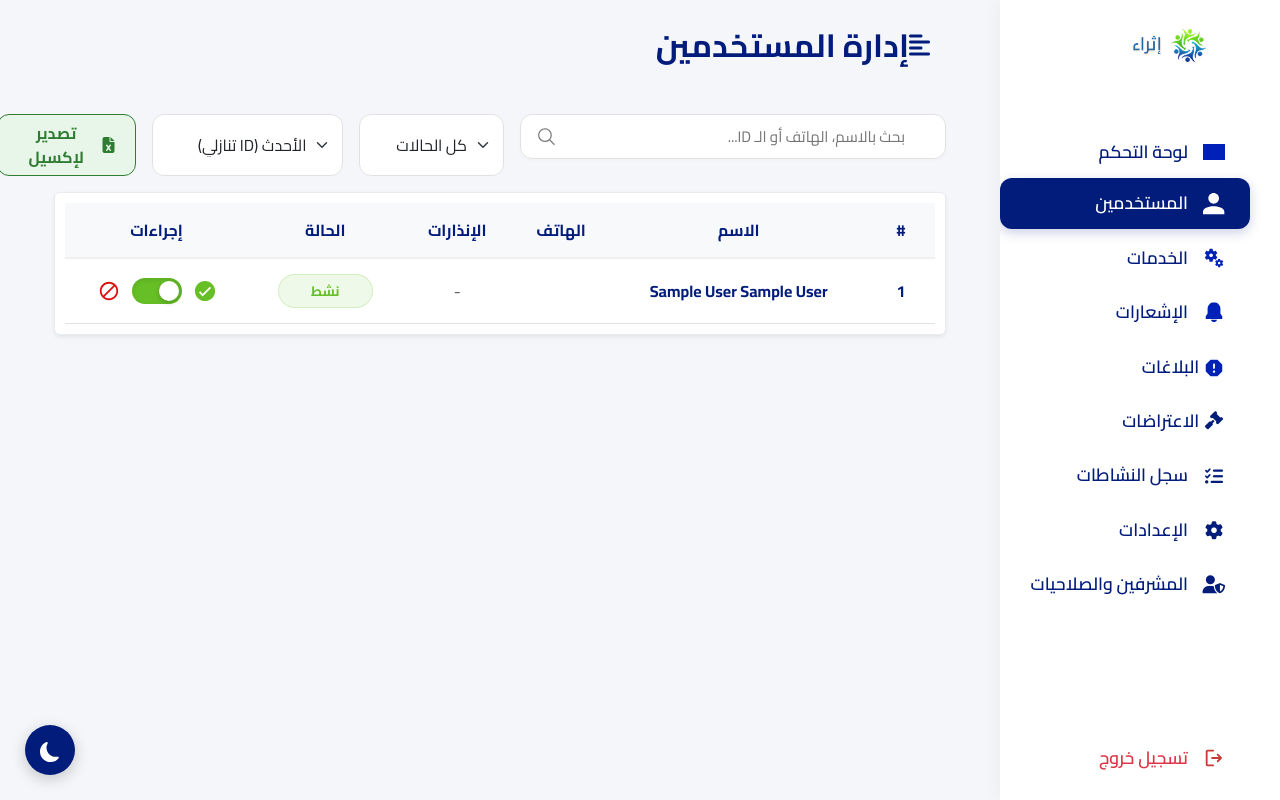
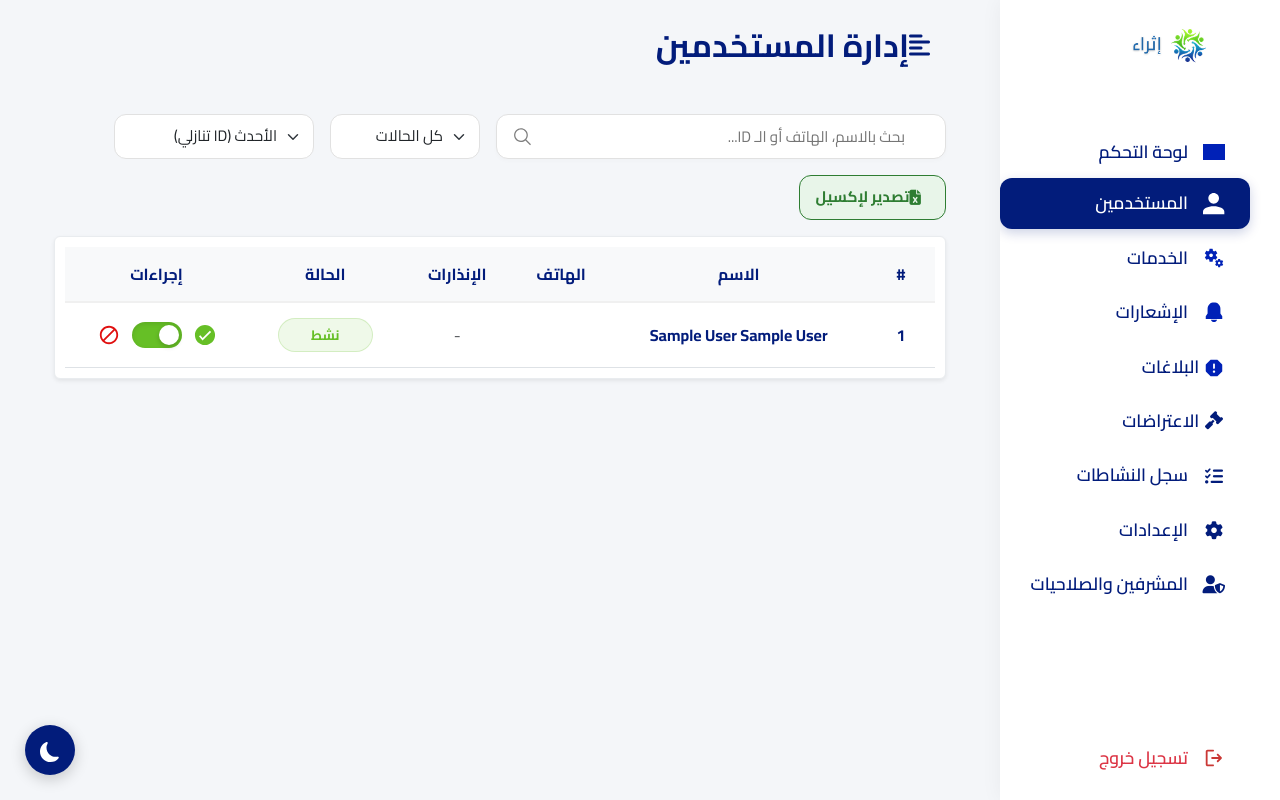
Before and after one commit to HussenAlNajdawi/Ethraa-Platform, a PHP site: page /Ethraa/admin/users.php in a window 1280 px wide. Run offline with PHP 8.4, Linux system fonts and the light colour scheme; the visitor is signed in with stand-in values (Sample User, id 1); data that the repository does not hold is empty; some libraries are stand-ins or nearby versions; grey boxes are pictures that could not be loaded.

Commit message:
fix(admin-ui): harmonize users filter inputs and export button sizing and update screenshot

```diff
--- a/admin/users.php
+++ b/admin/users.php
@@ -155,28 +155,29 @@ $users = $stmt->get_result();
             <div class="container-fluid px-4">
 
                 <!-- شريط البحث والعنوان -->
-                <div class="d-flex justify-content-start align-items-center mt-4 mb-3">
-                    <form method="GET" action="users.php" class="m-0 d-flex gap-3" id="searchForm" onsubmit="return false;">
+                <!-- شريط البحث والعنوان -->
+                <div class="d-flex justify-content-between align-items-center mt-4 mb-3 w-100">
+                    <form method="GET" action="users.php" class="m-0 d-flex align-items-center gap-3 w-100 flex-wrap" id="searchForm" onsubmit="return false;">
                         <div class="admin-search-box">
                             <img src="../assets/images/search.svg" class="admin-search-icon" alt="search">
                             <input type="text" name="search" id="searchInput" placeholder="بحث بالاسم، الهاتف أو الـ ID..." value="<?php echo htmlspecialchars($search); ?>" autocomplete="off">
                             <span id="clearSearch" class="clear-search-btn" style="display: none;">&times;</span>
                         </div>
 
-                        <select name="status" id="statusFilter" class="form-select" style="width: 150px; border-radius: 12px; border: 1px solid #e1e1e1;">
+                        <select name="status" id="statusFilter" class="form-select" style="width: 150px; height: 45px; border-radius: 12px; border: 1px solid #e1e1e1; font-size: 0.95rem;">
                             <option value="">كل الحالات</option>
                             <option value="active" <?php if($status_filter == 'active') echo 'selected'; ?>>نشط فقط</option>
                             <option value="banned" <?php if($status_filter == 'banned') echo 'selected'; ?>>محظور فقط</option>
                         </select>
 
-                        <select name="sort" id="sortFilter" class="form-select" style="width: 200px; border-radius: 12px; border: 1px solid #e1e1e1;">
+                        <select name="sort" id="sortFilter" class="form-select" style="width: 200px; height: 45px; border-radius: 12px; border: 1px solid #e1e1e1; font-size: 0.95rem;">
                             <option value="newest" <?php if($sort == 'newest') echo 'selected'; ?>>الأحدث (ID تنازلي)</option>
                             <option value="oldest" <?php if($sort == 'oldest') echo 'selected'; ?>>الأقدم (ID تصاعدي)</option>
                             <option value="name_asc" <?php if($sort == 'name_asc') echo 'selected'; ?>>الاسم (أ - ي)</option>
                             <option value="name_desc" <?php if($sort == 'name_desc') echo 'selected'; ?>>الاسم (ي - أ)</option>
                         </select>
 
-                        <button type="button" class="btn btn-export-excel ms-auto d-flex align-items-center" onclick="exportTableToCSV('المستخدمين_إثراء.csv')" style="border-radius: 12px; font-weight: bold; transition: all 0.3s ease;">
+                        <button type="button" class="btn btn-export-excel ms-auto d-flex align-items-center px-3" onclick="exportTableToCSV('المستخدمين_إثراء.csv')" style="height: 45px; border-radius: 12px; font-weight: bold; font-size: 0.95rem; transition: all 0.3s ease;">
                             <i class="fas fa-file-excel me-2"></i> تصدير لإكسيل
                         </button>
                     </form>
```
Also changed, not shown: 1 other file.
